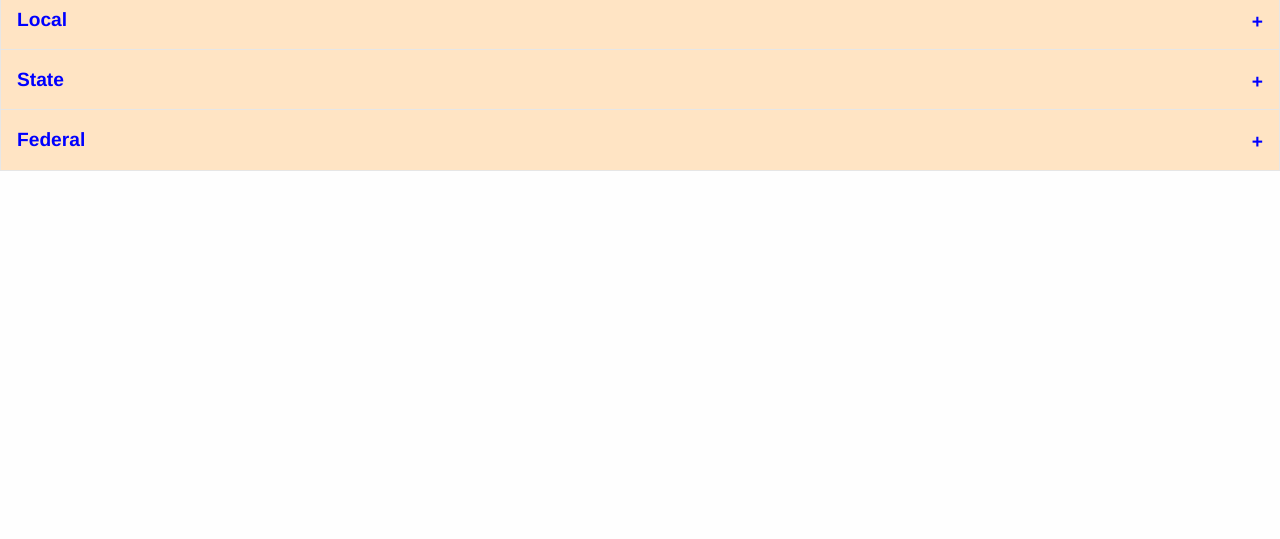
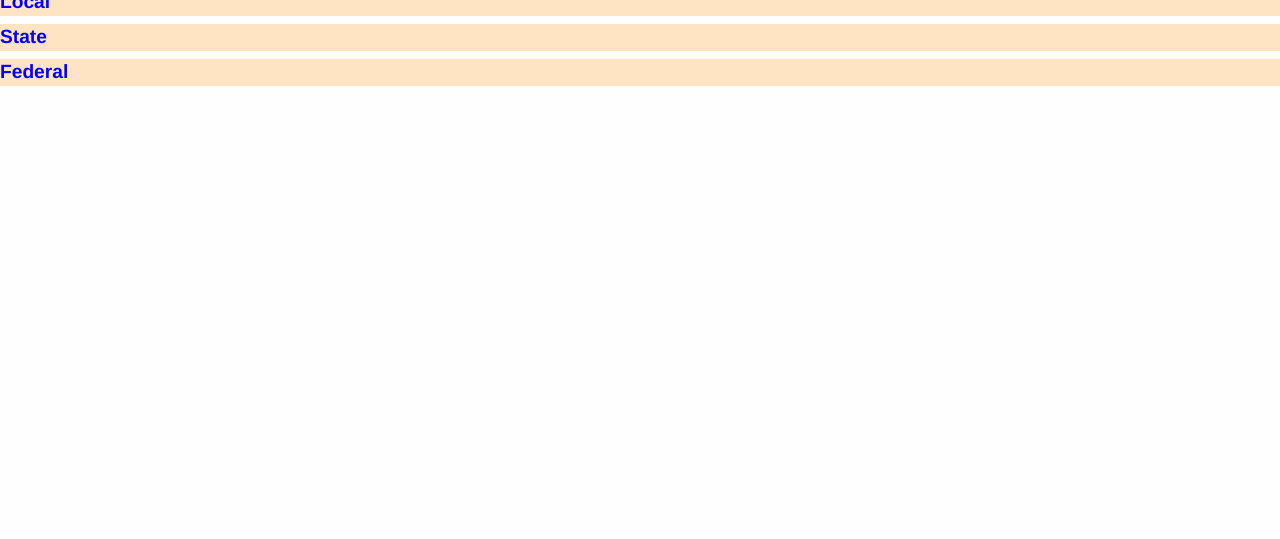
Before and after one commit to dustinpezley/re-public-v2, a plain HTML site: page results.html in a window 1280 px wide. Shown: the part 261-800 px from the top of the page. Drawn offline with nearby package versions, Linux system fonts and the light colour scheme.

Commit message:
updated styling for jquery ui

```diff
--- a/assets/css/results.css
+++ b/assets/css/results.css
@@ -58,7 +58,7 @@ nav {
 	height: 30vh;
 }
 
-.accordion-title {
+.accordion h2 {
     color: blue;
     font-weight: bolder;
     font-size: larger;
--- a/results.html
+++ b/results.html
@@ -23,20 +23,17 @@
         </a>
     </nav>
     <main>
-        <div id="govt-info" class="accordion" data-accordion>
-            <div id="local-info" class="accordion-item" data-accordion-item>
-                <a href="#" class="accordion-title">Local</a>
-            </div>
-            <div id="state-info" class="accordion-item" data-accordion-item>
-                <a href="#" class="accordion-title">State</a>
-            </div>
-            <div id="federal-info" class="accordion-item" data-accordion-item>
-                <a href="#" class="accordion-title">Federal</a>
-            </div>
+        <div id="govt-info" class="accordion">
+            <h2 id="local-info">Local</h2>
+                <div></div>
+            <h2 id="state-info">State</h2>
+                <div></div>
+            <h2 id="federal-info">Federal</h2>
+                <div></div>
        </div>
     </main>
     <script src="https://code.jquery.com/jquery-3.6.0.js" integrity="sha256-H+K7U5CnXl1h5ywQfKtSj8PCmoN9aaq30gDh27Xc0jk=" crossorigin="anonymous"></script>
-    <script src="https://cdn.jsdelivr.net/npm/foundation-sites@6.7.4/dist/js/foundation.js"></script>
+    <script src="https://code.jquery.com/ui/1.13.1/jquery-ui.min.js" integrity="sha256-eTyxS0rkjpLEo16uXTS0uVCS4815lc40K2iVpWDvdSY=" crossorigin="anonymous"></script>
     <script src="./assets/js/script.js"></script>
 </body>
 </html>
```
